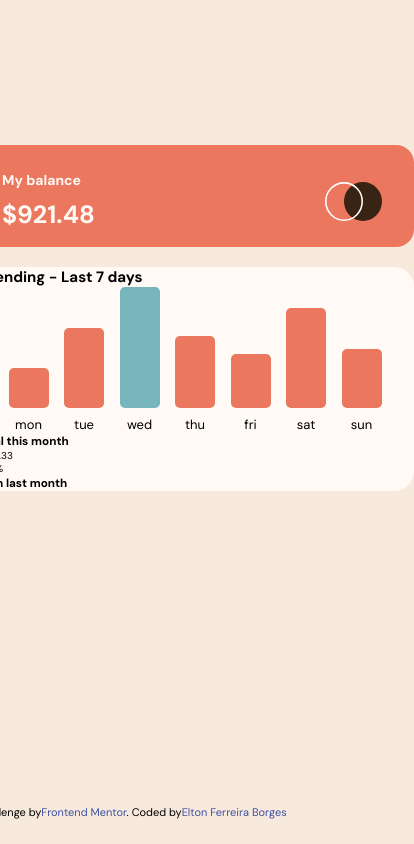
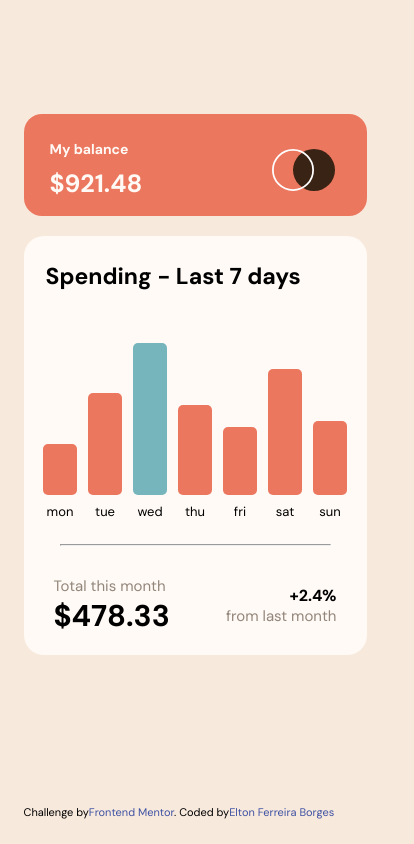
Before and after one commit to CriM1Nal1337/expenses-chart-component-main, a React (Vite) app: page / in a window 390 px wide. Shown: the whole page, 414 px wide, since content can reach past the window. Built offline with nearby package versions, Linux system fonts and the light colour scheme.

Commit message:
Responsive+Hover

```diff
--- a/src/components/Graph/index.jsx
+++ b/src/components/Graph/index.jsx
@@ -3,14 +3,15 @@ import styled from "styled-components";
 import data from '../../../data.json';
 
 const Graph = () => {
-  // Obtém o dia atual da semana (0 para domingo, 1 para segunda-feira, etc.)
   const currentDay = new Date().getDay();
 
   return (
     <Div>
       {data.map((item, index) => (
         <Day key={index}>
-          <GraphBar height={item.amount} isCurrentDay={currentDay === index} />
+          <GraphBar height={item.amount} iscurrentday={currentDay === index} >
+            <Hover>${item.amount}</Hover>
+          </GraphBar>
           <DayList textContent={item.day} />
         </Day>
       ))}
@@ -18,11 +19,18 @@ const Graph = () => {
   );
 }
 
+const breakpoints = {
+  mobile: "440px",
+};
+
 const Div = styled.div`
     display: flex;
     gap: 1.55rem;
     justify-content: center;
     align-items: baseline;
+    @media (max-width: ${breakpoints.mobile}) {
+      gap: 1.1rem;
+    }
 `
 const Day = styled.div`
   display: flex;
@@ -32,13 +40,37 @@ const Day = styled.div`
 `
 
 const GraphBar = styled.div`
+    position: relative;
     height: ${props => props.height * 2.3}px;
     width: 4rem;
-    background-color: ${props => props.isCurrentDay ? 'var(--Cyan)' : 'var(--Softred)'};
+    background-color: ${props => props.iscurrentday ? 'var(--Cyan)' : 'var(--Softred)'};
     border-radius: 0.5rem;
     margin-bottom: 0.8rem;
+    transition: background-color 0.3s;
+    @media (max-width: ${breakpoints.mobile}) {
+      height: ${props => props.height * 2.9}px;
+      width: 3.4rem;
+    }
 `
 
+const Hover = styled.div`
+    position: absolute;
+    top: -3.5rem;
+    left: 50%;
+    transform: translateX(-50%);
+    background-color: rgba(0, 0, 0, 1);
+    color: white;
+    padding: 0.5rem 0.5rem;
+    border-radius: 0.5rem;
+    font-size: 1.6rem;
+    font-weight: 700;
+    opacity: 0;
+    transition: opacity 0.3s;
+
+    ${GraphBar}:hover & {
+      opacity: 1;
+    }
+`
 const DayList = ({ textContent }) => {
   return <div>{textContent}</div>;
 }
--- a/src/components/footer/index.jsx
+++ b/src/components/footer/index.jsx
@@ -1,5 +1,6 @@
 import React from "react";
 import styled from 'styled-components'
+
 
 function Footer() {
     return (
@@ -16,6 +17,7 @@ const Footers = styled.footer`
     text-align: center;
     position: fixed;
     bottom: 25px;
+    left: center;
 `
 const As = styled.a`
     color: hsl(228, 45%, 44%);
--- a/src/components/header/index.jsx
+++ b/src/components/header/index.jsx
@@ -7,10 +7,13 @@ function Header(){
                 <H1>My balance</H1>
                 <Span>$921.48 </Span>
             </Div>
-            <Img src="src/assets/images/logo.svg" alt="Logo" />
+            <Img src="../../../src/assets/images/logo.svg" alt="Logo" />
         </Headers>
     )
 }
+const breakpoints = {
+    mobile: "440px",
+  };
 
 const Headers = styled.header`
     display: flex;
@@ -23,6 +26,10 @@ const Headers = styled.header`
     border-radius: 1.8rem;
     padding: 1rem 3.2rem 0 1rem;
     margin-bottom: 2rem;
+
+    @media (max-width: ${breakpoints.mobile}) {
+        width: 34.3rem;
+    }
 `
 const Div = styled.div`
     padding: 1.6rem;
@@ -40,7 +47,9 @@ const Span = styled.span`
 
 const Img = styled.img`
     width: 14.5%;
-
+    @media (max-width: ${breakpoints.mobile}) {
+        width: 6.3rem;
+    }
 `
 
 export default Header
--- a/src/components/main/index.jsx
+++ b/src/components/main/index.jsx
@@ -5,27 +5,77 @@ import Graph from "../Graph";
 function Main() {
     return (
         <Mains>
-            <h2>Spending - Last 7 days</h2>
+            <H2>Spending - Last 7 days</H2>
             <div>
                 <Graph />
             </div>
-
-            <div>
+            <Line />
+            <Div>
                 <div>
-                    <h3>Total this month</h3>
-                    <span>$478.33</span>
+                    <TextMounth>Total this month</TextMounth>
+                    <ThisMounth>$478.33</ThisMounth>
                 </div>
-                <div>
-                    <span>+2.4%</span>
-                    <h3>from last month</h3>
-                </div>
-            </div>
+                <DivRight>
+                    <LastMounth>+2.4%</LastMounth>
+                    <TextMounth>from last month</TextMounth>
+                </DivRight>
+            </Div>
         </Mains>
     )
 }
+
+const breakpoints = {
+    mobile: "440px",
+  };
 
 const Mains = styled.main`
     background-color: var(--Verypaleorange);
     border-radius: 2rem;
 `
+
+const H2 = styled.h2`
+    font-size: 2.5rem;
+    padding: 2.8rem 2rem 5.3rem 3.2rem;
+    @media (max-width: ${breakpoints.mobile}) {
+        padding: 2.5rem 2.2rem 5.2rem;
+        font-size: 2.3rem;
+    }
+`
+
+const Line = styled.hr`
+    background-color: gray;
+    margin: 2.4rem 3.6rem 1rem;
+`
+
+const Div = styled.div`
+    display: flex;
+    justify-content: space-between;
+    align-items: center;
+    padding: 2rem 3rem;
+`
+const ThisMounth = styled.span`
+    font-size: 4rem;
+    font-weight: 700;
+    @media (max-width: ${breakpoints.mobile}) {
+        font-size: 3rem;
+    }
+`
+
+const LastMounth = styled.span`
+    font-size: 1.6rem;
+    font-weight: 700;
+`
+
+const TextMounth = styled.p`
+    font-weight: 400;
+    font-size: 1.5rem;
+    color: var(--Mediumbrown);
+`
+
+const DivRight = styled.div`
+    display: flex;
+    flex-direction: column;
+    align-items: flex-end;
+`
+
 export default Main
```
